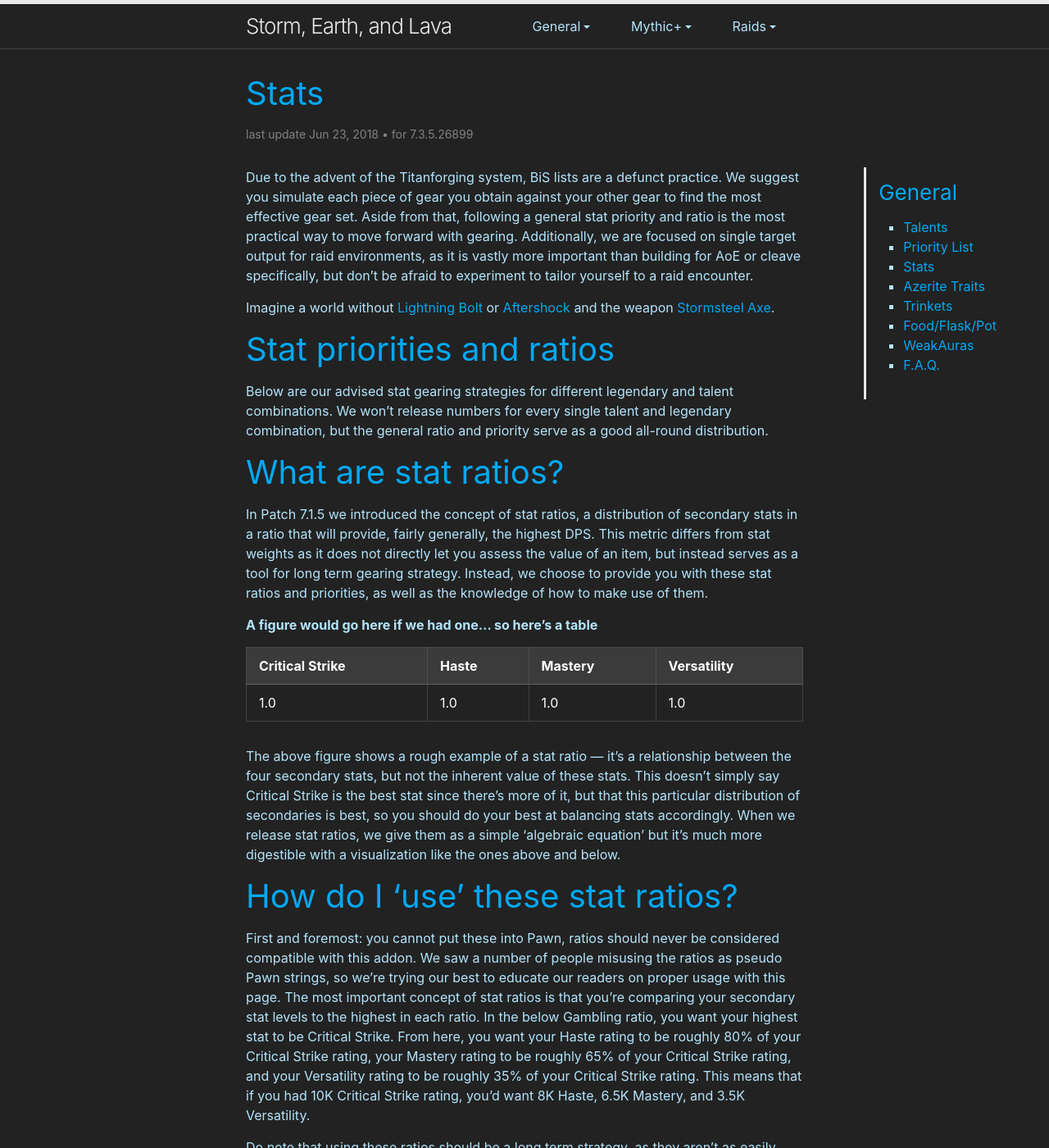
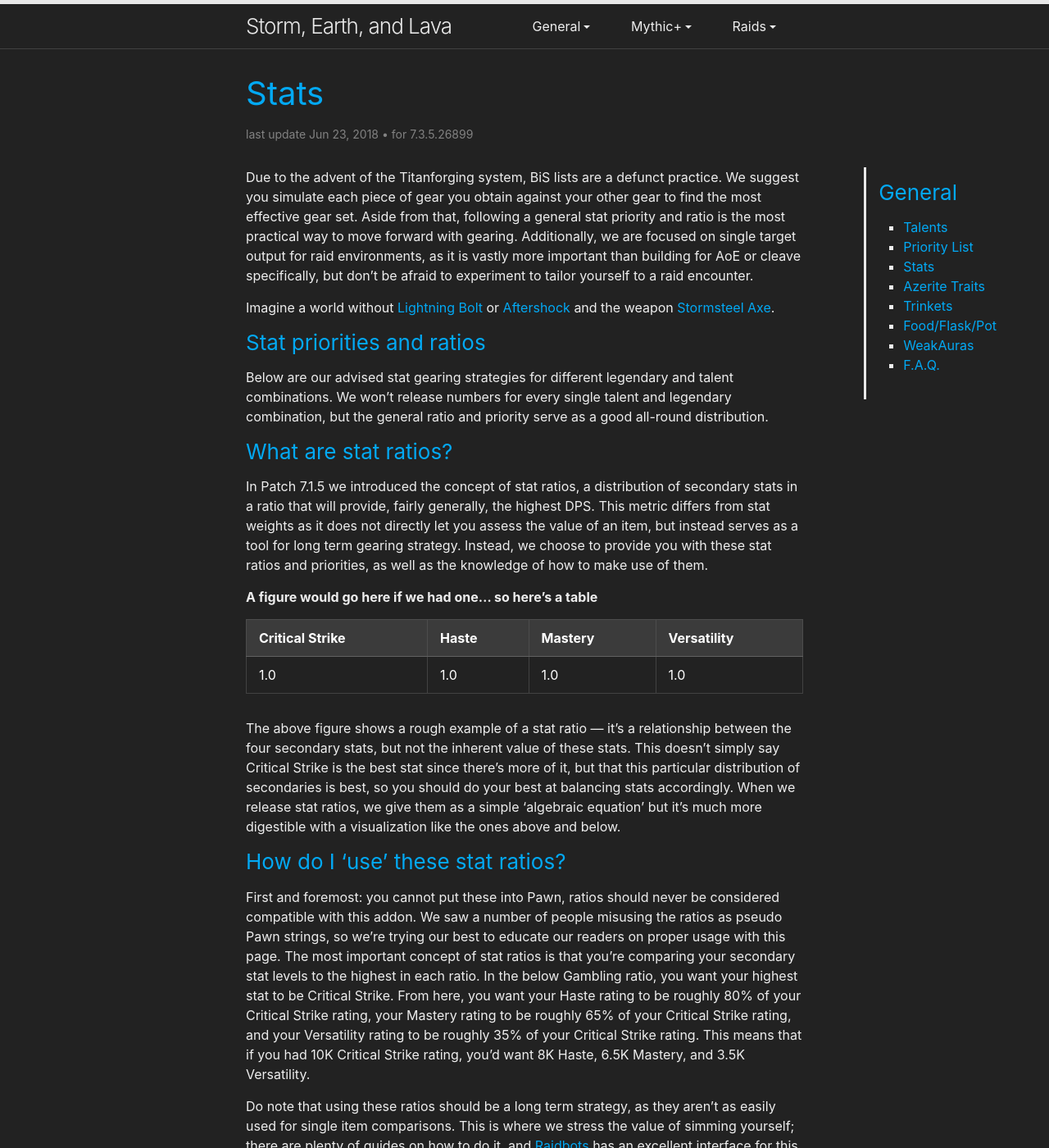
Before and after one commit to stormearthandlava/stormearthandlava.github.io, a Jekyll site: the page built from guide/general/stats.md, in a window 1280 px wide and 1400 px high. Shown: the whole window at 82% size. Built offline with Jekyll 4.4.1, drawn with Linux system fonts in a browser that asks for light colours; a script that is not in the unit is left out.

Commit message:
back to white text

```diff
--- a/_sass/minima.scss
+++ b/_sass/minima.scss
@@ -10,7 +10,7 @@ $base-line-height: 1.5 !default;
 
 $spacing-unit:     30px !default;
 
-$text-color:       #B3E5FC !default; // old: // #111 !default;
+$text-color:       #eee !default; // old: // #111 !default;
 $background-color: #222 !default; // old: // #fdfdfd !default;
 $brand-color:      #03A9F4 !default;
 
--- a/guide/general/stats.md
+++ b/guide/general/stats.md
@@ -10,12 +10,12 @@ Due to the advent of the Titanforging system, BiS lists are a defunct practice.
 Imagine a world without {{ site.data.spells.lb }} or {{ site.data.talents.afs }} and the weapon {{ site.data.items.example }}.
 
 
-# Stat priorities and ratios
+### Stat priorities and ratios
 
 Below are our advised stat gearing strategies for different legendary and talent combinations. We won’t release numbers for every single talent and legendary combination, but the general ratio and priority serve as a good all-round distribution.
 
 
-# What are stat ratios?
+### What are stat ratios?
 
 In Patch 7.1.5 we introduced the concept of stat ratios, a distribution of secondary stats in a ratio that will provide, fairly generally, the highest DPS. This metric differs from stat weights as it does not directly let you assess the value of an item, but instead serves as a tool for long term gearing strategy. Instead, we choose to provide you with these stat ratios and priorities, as well as the knowledge of how to make use of them.
 
@@ -29,14 +29,14 @@ Critical Strike | Haste | Mastery | Versatility
 The above figure shows a rough example of a stat ratio — it’s a relationship between the four secondary stats, but not the inherent value of these stats. This doesn’t simply say Critical Strike is the best stat since there’s more of it, but that this particular distribution of secondaries is best, so you should do your best at balancing stats accordingly. When we release stat ratios, we give them as a simple ‘algebraic equation’ but it’s much more digestible with a visualization like the ones above and below.
 
 
-# How do I ‘use’ these stat ratios?
+### How do I ‘use’ these stat ratios?
 
 First and foremost: you cannot put these into Pawn, ratios should never be considered compatible with this addon. We saw a number of people misusing the ratios as pseudo Pawn strings, so we’re trying our best to educate our readers on proper usage with this page. The most important concept of stat ratios is that you’re comparing your secondary stat levels to the highest in each ratio. In the below Gambling ratio, you want your highest stat to be Critical Strike. From here, you want your Haste rating to be roughly 80% of your Critical Strike rating, your Mastery rating to be roughly 65% of your Critical Strike rating, and your Versatility rating to be roughly 35% of your Critical Strike rating. This means that if you had 10K Critical Strike rating, you’d want 8K Haste, 6.5K Mastery, and 3.5K Versatility.
 
 Do note that using these ratios should be a long term strategy, as they aren’t as easily used for single item comparisons. This is where we stress the value of simming yourself; there are plenty of guides on how to do it, and <a href="https://raidbots.com/">Raidbots</a> has an excellent interface for this. Simming yourself will give you the most granular information, but opting to use stat ratios in favour of stat weights will result in a better overall gearset with much less variation. Without simming, the best way to determine if an item is an upgrade is to think about whether it will bring you closer to or further away from the stat ratio.
 
-# How are stat ratios calculated?
+### How are stat ratios calculated?
 We make heavy use of <a href="https://github.com/Bloodmallet/bloodystats">Bloodystats</a>, a SimulationCraft wrapper for batch simulations with a spread of different secondary stat distributions. This is used for almost every talent and legendary combination you can think of to find both a general trend in the highest DPS stat distributions and for talent/legendary comparisons. In essence, the program aids our research immensely by allowing rapid prototyping of different talent/legendary builds. We use a few constraints to make sure the distributions are realistically achievable. Bloodystats then generates a series of the top few best distributions for each talent/legendary setup we’ve asked for. We present either raw stat ratios (like in Gambling) or aggregate means for a best fit across a large number of talent/legendary setups (like the AoE and General stat ratios).
 
-# Stat ratios and comparisons
+### Stat ratios and comparisons
 The figure below shows the current stat ratios of three separate builds: Gambling, AoE and General. This serves as a graphical example of how stat ratios are a distribution of a given amount of secondary stats and not the relative ‘DPS value’ of the stats. In addition to this, the relative similarity between ratios is quite apparent with Tier 21.
```
